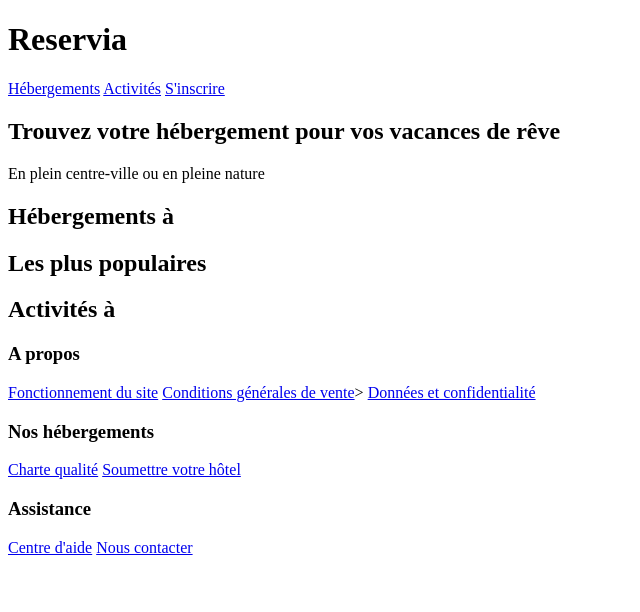
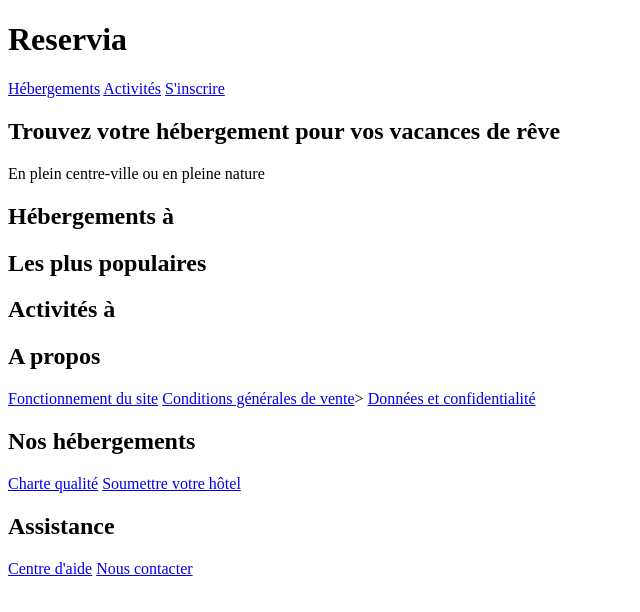
Before and after one commit to Tanguy-Mauhourat/TanguyMauhourat_2_0912020, a plain HTML site: page index.html in a window 1280 px wide. Shown: the whole page, without its empty margins (0-640 px from the left). Drawn offline with Linux system fonts and the light colour scheme.

Commit message:
Correction de la structure

```diff
--- a/index.html
+++ b/index.html
@@ -2,8 +2,13 @@
 <html>
     <head>
         <meta charset="utf-8" />
+        <meta name="viewport" content="width=device-width, initial-scale=1.0">
         <title>Reservia</title>
     </head>
+
+
+
+    <body>
 
         <header>
             <h1>Reservia</h1>
@@ -13,8 +18,6 @@
 
 
         </header>
-
-    <body>
 
       <section>
         <h2>Trouvez votre hébergement pour vos vacances de rêve</h2>
@@ -40,23 +43,19 @@
 
       </section>
 
-
-
-    </body>
-
     <footer>
-        <h3>A propos</h3>
+        <h2>A propos</h2>
         <a href="#">Fonctionnement du site</a>
         <a href="#">Conditions générales de vente</a>>
         <a href="#">Données et confidentialité</a>
 
 
-        <h3>Nos hébergements</h3>
+        <h2>Nos hébergements</h2>
         <a href="#">Charte qualité</a>
         <a href="#">Soumettre votre hôtel</a>
 
 
-        <h3>Assistance</h3>
+        <h2>Assistance</h2>
         <a href="#">Centre d'aide</a>
         <a href="#">Nous contacter</a>
 
@@ -64,4 +63,8 @@
 
 
     </footer>
+
+    </body>
+
+
 </html>
```
Lines whose indentation alone changed are shown as unchanged.
